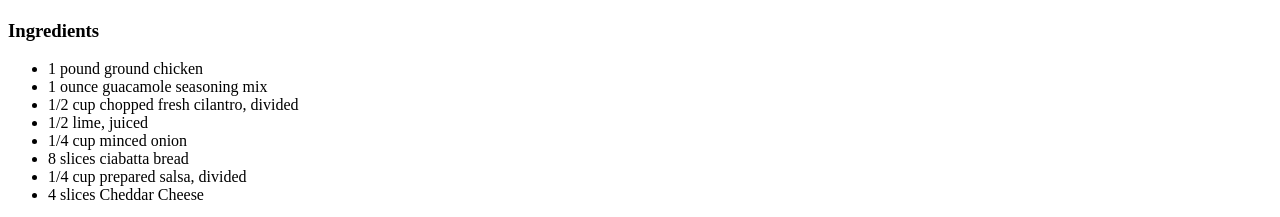
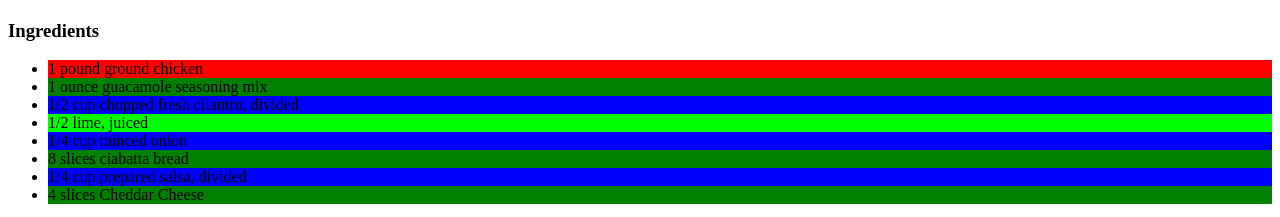
Before and after one commit to jithin-rajesh/odin-recipes, a plain HTML site: page recipes/chickenburger.html in a window 1280 px wide. Shown: the part 539-756 px from the top of the page. Drawn offline with Linux system fonts and the light colour scheme.

Commit message:
Style Changes

```diff
--- a/recipes/chickenburger.html
+++ b/recipes/chickenburger.html
@@ -1,6 +1,20 @@
 <!DOCTYPE html>
 <html lang="en">
 <head>
+    <style>
+        li {
+           background: green;
+        }
+        .odd {
+            background:red;
+        }
+        .cup {
+            background: blue;
+        }
+        #lime {
+            background: lime;
+        }
+    </style>
     <meta charset="UTF-8">
     <meta name="viewport" content="width=device-width, initial-scale=1.0">
     <title>Chicken Burger</title>
@@ -12,13 +26,13 @@
     <img src="https://cdn.prod.website-files.com/657a7aac36df076237527e36/658e02cda7939e42519065e9_6584c1ed00a3c9810932e955_airfryerchickensandwich_youtube_dad_2.webp" width="500">
     <h3>Ingredients</h3>
     <ul>
-        <li>1 pound ground chicken</li>
+        <li class = "odd chicken">1 pound ground chicken</li>
         <li>1 ounce guacamole seasoning mix</li>
-        <li>1/2 cup chopped fresh cilantro, divided</li>
-        <li>1/2 lime, juiced</li>
-        <li>1/4 cup minced onion</li>
+        <li class = "odd cup">1/2 cup chopped fresh cilantro, divided</li>
+        <li id = "lime">1/2 lime, juiced</li>
+        <li class = "cup">1/4 cup minced onion</li>
         <li>8 slices ciabatta bread</li>
-        <li>1/4 cup prepared salsa, divided</li>
+        <li class = "cup">1/4 cup prepared salsa, divided</li>
         <li>4 slices Cheddar Cheese</li>
     </ul>
     <ol>
--- /dev/null
+++ b/styles.css
@@ -0,0 +1,25 @@
+* {
+    margin: 30px;
+    background: black;
+}
+
+h1 {
+    margin: 2em;
+    background: rgb(8, 8, 82);
+    color: white;
+    padding: 10px;
+    border:20px solid rgb(42, 245, 42);
+    font-family: "Helvetica", "Times New Roman", sans-serif;
+    text-align: center;
+}
+
+li{
+    color:white;
+    background-color:rgb(146, 146, 233);
+    border-radius: 8px;
+}
+
+button{
+    color: white;
+    background: rgb(146, 146, 233)
+}
```
Also changed, not shown: index.html (+2 -1 lines), index2.html (added, +1 -0 lines).
